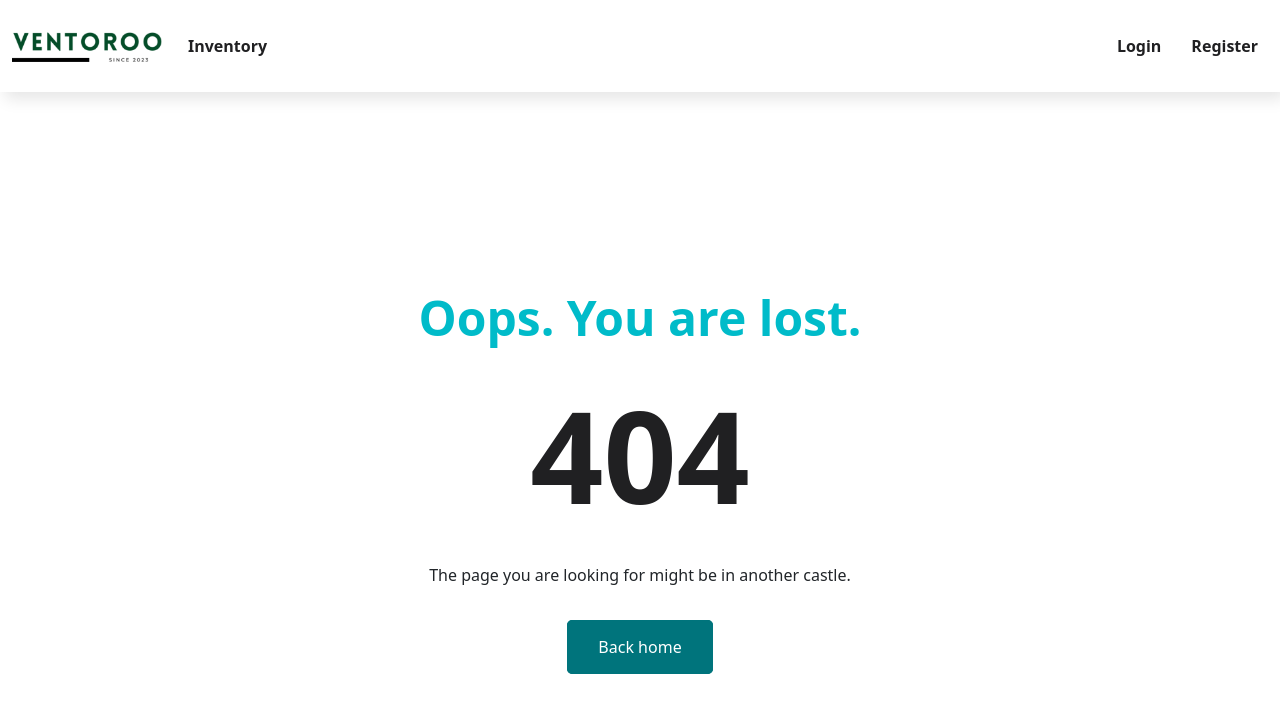
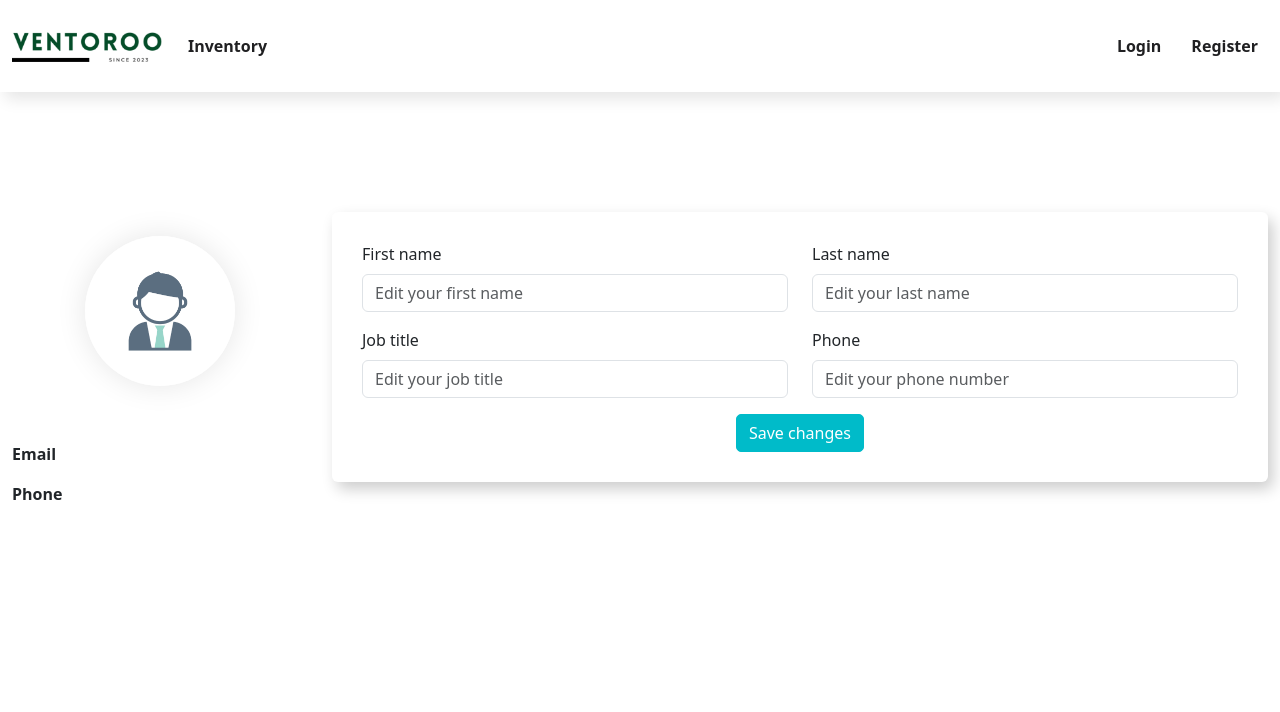
Before and after one commit to armeanaalexandru/inventory-managemant-system, a React (Vite) app: page /profile in a window 1280 px wide. Before the commit this address had no page. Shown: the top 712 px of the page. Built offline with nearby package versions, Linux system fonts and the light colour scheme.

Commit message:
feat: edit profile

```diff
--- a/db.json
+++ b/db.json
@@ -5,6 +5,8 @@
       "password": "$2a$10$y2kTFIBCwUSLP7gPYzq/POQN49tjeEcG/5WN.Z94IQ9qoWchbX0n2",
       "firstName": "Alexandru",
       "lastName": "Armeana",
+      "job": "Frontend Developer",
+      "phone": "0741000000",
       "id": 1
     },
     {
@@ -12,6 +14,8 @@
       "password": "$2a$10$43K8WrIQcEcLdBMx9hDWEOgRC6tIMUN9ZfUlQlNeOAwVWSD01ypRq",
       "firstName": "Alex",
       "lastName": "Armeana",
+      "job": "",
+      "phone": "",
       "id": 2
     },
     {
@@ -19,7 +23,18 @@
       "password": "$2a$10$e8HpZjeUByJH090zBGBgFeoqVPaDttrhaNeir6OvUF1ViNQVZGnIC",
       "firstName": "Ionut",
       "lastName": "Glanetasu",
+      "job": "",
+      "phone": "",
       "id": 3
+    },
+    {
+      "email": "office@pixelsolutions.ro",
+      "password": "$2a$10$8mIBVz9NLQ28c/IYeRKiUOKNaZ93PjTlqqzdA9Go44tOqSvHkMRg.",
+      "firstName": "Alexandru",
+      "lastName": "Test",
+      "job": "",
+      "phone": "",
+      "id": 4
     }
   ],
   "items": [
--- a/src/components/App.jsx
+++ b/src/components/App.jsx
@@ -5,6 +5,7 @@ import { Home } from "../features/Home/Home";
 import { Authentication } from "../features/Authentication/Authentication";
 import { InventoryList } from "../features/InventoryList/InventoryList";
 import { NotFound } from "../features/NotFound/NotFound";
+import { Profile } from "../features/UserProfile/Profile";
 import { ToastContainer } from "react-toastify";
 import { AuthContextProvider } from "../features/Authentication/AuthContext";
 
@@ -29,6 +30,7 @@ export default function App() {
           />
           <Route path="register" element={<Authentication />} />
           <Route path="login" element={<Authentication />} />
+          <Route path="profile" element={<Profile />} />
           <Route path="*" element={<NotFound />} />
         </Routes>
         <ToastContainer position="bottom-center" />
--- a/src/components/Navigation/Navigation.jsx
+++ b/src/components/Navigation/Navigation.jsx
@@ -34,7 +34,7 @@ export function MainNav() {
           )}
           {user && (
             <Nav className={styles.authNavigation}>
-              <NavLink>Hello, {user.firstName}!</NavLink>
+              <NavLink to="profile">Hello, {user.firstName}!</NavLink>
               <NavLink to="login" onClick={() => logout()}>
                 Logout
               </NavLink>
--- a/src/features/InventoryList/InventoryList.jsx
+++ b/src/features/InventoryList/InventoryList.jsx
@@ -133,7 +133,7 @@ export function InventoryList() {
     if (editItemForm.checkValidity() === false) {
       e.preventDefault();
       e.stopPropagation();
-      toast.error("Please fill the required fields.");
+      toast.error("Please fill the required fields");
     } else {
       e.preventDefault();
 
@@ -152,7 +152,7 @@ export function InventoryList() {
         prevItems.map((item) => (item.id === itemEdit.id ? editedData : item))
       );
 
-      toast.success(`${itemEdit.name} has been updated.`);
+      toast.success(`${itemEdit.name} has been updated`);
       handleCloseEditModal();
     }
     setEvitValidated(true);
--- /dev/null
+++ b/src/features/UserProfile/Profile.jsx
@@ -0,0 +1,181 @@
+import { useState, useEffect } from "react";
+import { useAuthContext } from "../Authentication/AuthContext";
+import { Container, Row, Col, Button, Form } from "react-bootstrap";
+import { toast } from "react-toastify";
+
+import styles from "./Profile.module.css";
+
+export function Profile() {
+  const [userData, setUserData] = useState(null);
+  const { accessToken, user } = useAuthContext();
+  const [userFormData, setUserFormData] = useState({
+    firstName: "",
+    lastName: "",
+    job: "",
+    phone: "",
+  });
+
+  /*--- Get user Data ---*/
+  useEffect(() => {
+    async function getUserData() {
+      fetch(`http://localhost:3000/users/${user.id}`, {
+        headers: {
+          "Content-type": "application/json",
+          Authorization: `Bearer ${accessToken}`,
+        },
+      })
+        .then((response) => response.json())
+        .then((data) => {
+          setUserData(data);
+          setUserFormData({
+            firstName: data.firstName || "",
+            lastName: data.lastName || "",
+            job: data.job || "",
+            phone: data.phone || "",
+          });
+        });
+    }
+    getUserData();
+  }, []);
+
+  const handleUserInputChange = (e) => {
+    setUserFormData({ ...userFormData, [e.target.name]: e.target.value });
+  };
+
+  /*--- Edit Item Handle ----*/
+  async function handleEditUserSubmit(e) {
+    e.preventDefault();
+
+    try {
+      const response = await fetch(`http://localhost:3000/users/${user.id}`, {
+        method: "PATCH",
+        headers: {
+          "Content-Type": "application/json",
+          Authorization: `Bearer ${accessToken}`,
+        },
+        body: JSON.stringify(userFormData),
+      });
+
+      if (response.ok) {
+        const updatedUserData = await fetch(
+          `http://localhost:3000/users/${user.id}`,
+          {
+            headers: {
+              "Content-type": "application/json",
+              Authorization: `Bearer ${accessToken}`,
+            },
+          }
+        ).then((response) => response.json());
+
+        setUserData(updatedUserData);
+        setUserFormData({
+          firstName: updatedUserData?.firstName || "",
+          lastName: updatedUserData?.lastName || "",
+          job: updatedUserData?.job || "",
+          phone: updatedUserData?.phone || "",
+        });
+        toast.success("Profile updated successfully");
+      } else {
+        toast.error("Failed to update profile");
+      }
+    } catch (error) {
+      console.error("Error updating profile:", error);
+      toast.error("An error occurred while updating profile");
+    }
+  }
+
+  return (
+    <section className="introSection">
+      <Container className="fluid">
+        <Row>
+          <Col lg={3}>
+            <div className="my-4 d-flex flex-column align-items-center gap-3">
+              <img
+                className={styles.userAvatar}
+                src="./images/illustration-businessman.jpg"
+                alt="placeholder"
+              />
+              <div className="text-center">
+                <p className={styles.userName}>
+                  {userData?.firstName} {userData?.lastName}
+                </p>
+                <p className={styles.userPosition}>{userData?.job}</p>
+              </div>
+            </div>
+            <div>
+              <p className={styles.userDetails}>Email</p>
+              <p className={styles.userData}>{userData?.email}</p>
+              <p className={styles.userDetails}>Phone</p>
+              <p className={styles.userData}>{userData?.phone}</p>
+            </div>
+          </Col>
+          <Col>
+            <div className="card">
+              <Form noValidate onSubmit={handleEditUserSubmit}>
+                <Row>
+                  <Col>
+                    <Form.Group className="mb-3" controlId="editUserFirstName">
+                      <Form.Label>First name</Form.Label>
+                      <Form.Control
+                        required
+                        placeholder="Edit your first name"
+                        name="firstName"
+                        value={userFormData.firstName}
+                        onChange={handleUserInputChange}
+                      />
+                    </Form.Group>
+                  </Col>
+                  <Col>
+                    <Form.Group className="mb-3" controlId="editUserLastName">
+                      <Form.Label>Last name</Form.Label>
+                      <Form.Control
+                        required
+                        placeholder="Edit your last name"
+                        name="lastName"
+                        value={userFormData.lastName}
+                        onChange={handleUserInputChange}
+                      />
+                    </Form.Group>
+                  </Col>
+                </Row>
+                <Row>
+                  <Col>
+                    <Form.Group className="mb-3" controlId="editUserJob">
+                      <Form.Label>Job title</Form.Label>
+                      <Form.Control
+                        required
+                        placeholder="Edit your job title"
+                        name="job"
+                        value={userFormData.job}
+                        onChange={handleUserInputChange}
+                      />
+                    </Form.Group>
+                  </Col>
+                  <Col>
+                    <Form.Group className="mb-3" controlId="editUserPhone">
+                      <Form.Label>Phone</Form.Label>
+                      <Form.Control
+                        required
+                        placeholder="Edit your phone number"
+                        name="phone"
+                        value={userFormData.phone}
+                        onChange={handleUserInputChange}
+                      />
+                    </Form.Group>
+                  </Col>
+                </Row>
+                <Row>
+                  <Col className="d-flex justify-content-center">
+                    <Button className="viewButton" type="submit">
+                      Save changes
+                    </Button>
+                  </Col>
+                </Row>
+              </Form>
+            </div>
+          </Col>
+        </Row>
+      </Container>
+    </section>
+  );
+}
--- /dev/null
+++ b/src/features/UserProfile/Profile.module.css
@@ -0,0 +1,24 @@
+.userAvatar {
+  width: 150px;
+  max-width: 150px;
+  height: 150px;
+  border-radius: 50%;
+  object-fit: cover;
+  box-shadow: 0px 0px 30px 0px rgba(0, 0, 0, 0.1);
+}
+
+.userName {
+  margin-bottom: 0;
+  font-size: 18px;
+  font-weight: 700;
+}
+
+.userPosition {
+  margin-top: 0;
+  font-size: 14px;
+}
+
+.userDetails {
+  margin-bottom: 0;
+  font-weight: 700;
+}
```
